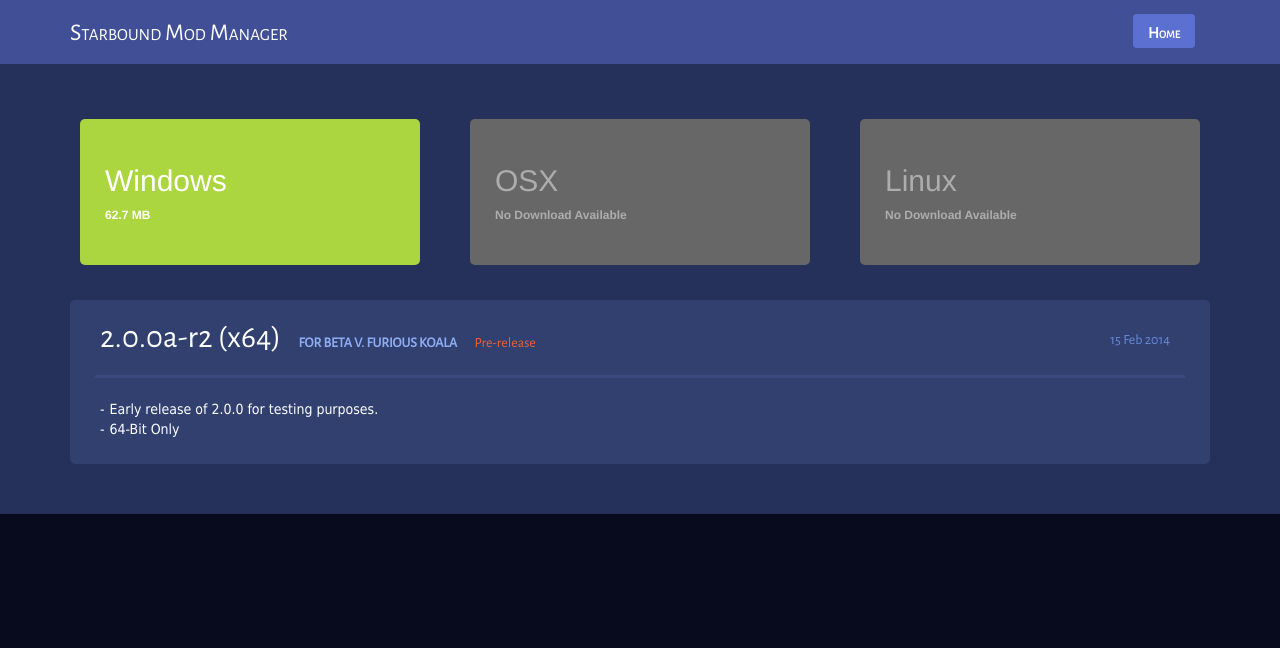
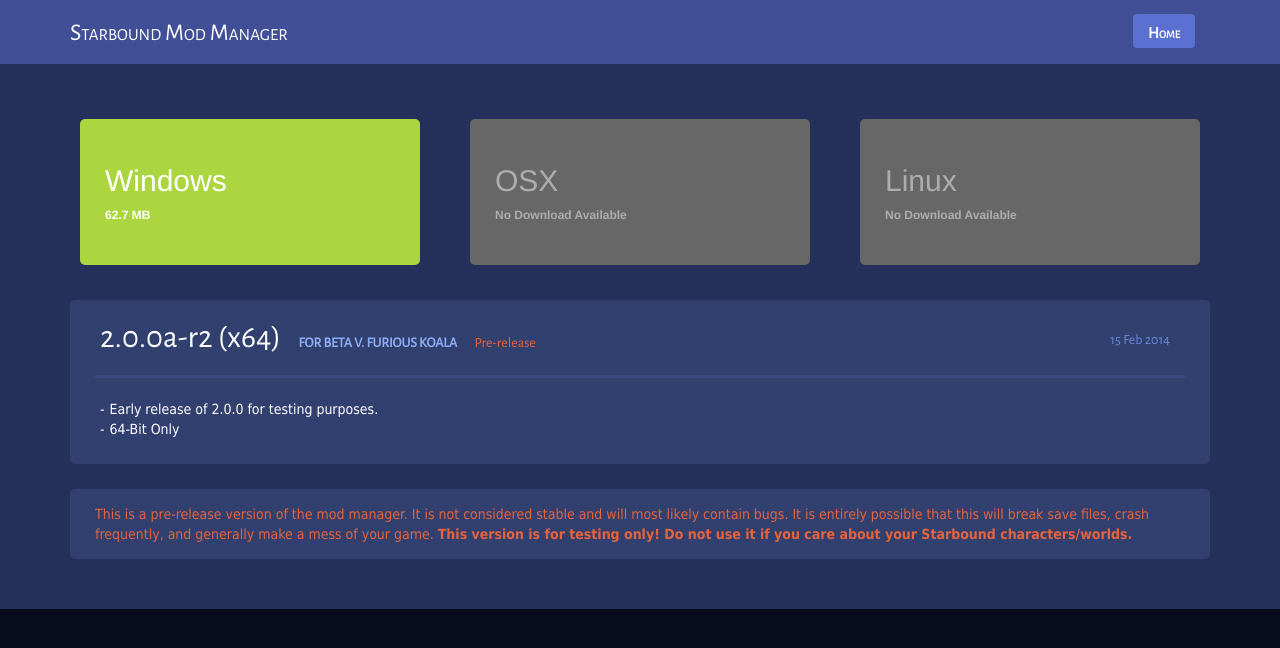
Before and after one commit to LunaTheArcticFox/Starbound-Mod-Manager, a Jekyll site: the page built from _posts/2014-02-15-2.0.0a-r2-x64.markdown, in a window 1280 px wide. Shown: the top 648 px of the page. Built offline with Jekyll 4.4.1, drawn with Linux system fonts in a browser that asks for light colours; Markdown is read by kramdown in place of the engine named in the settings.

Commit message:
Added pre-release warnings.

```diff
--- a/_includes/post-download-block.html
+++ b/_includes/post-download-block.html
@@ -64,6 +64,16 @@
       <div class="container">{{ post.content }}</div>
     </div>
 
+    {% if post.prerelease == true %}
+      <div class="version-info">
+        <div class="pre-release-warning">
+          This is a pre-release version of the mod manager. It is not considered stable and will most likely contain bugs.
+          It is entirely possible that this will break save files, crash frequently, and generally make a mess of your game.
+          <strong>This version is for testing only! Do not use it if you care about your Starbound characters/worlds.</strong>
+        </div>
+      </div>
+    {% endif %}
+
   </div>
 
 </div>
--- a/css/main.css
+++ b/css/main.css
@@ -123,6 +123,11 @@
   .version-info .prerelease-tag {
     white-space: nowrap;
   }
+}
+
+.pre-release-warning {
+  color: #e6633b;
+  font-family: 'Tahoma', sans-serif;
 }
 
 .version-info ul {
```
